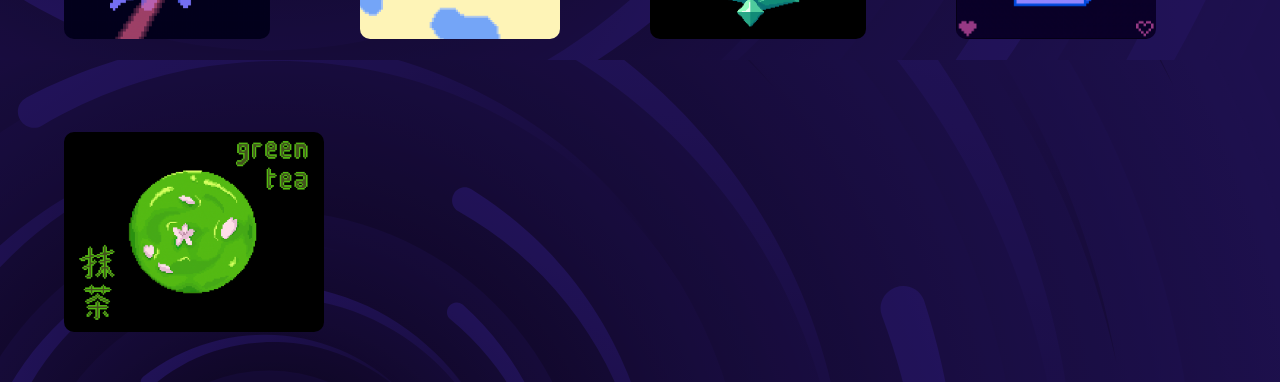
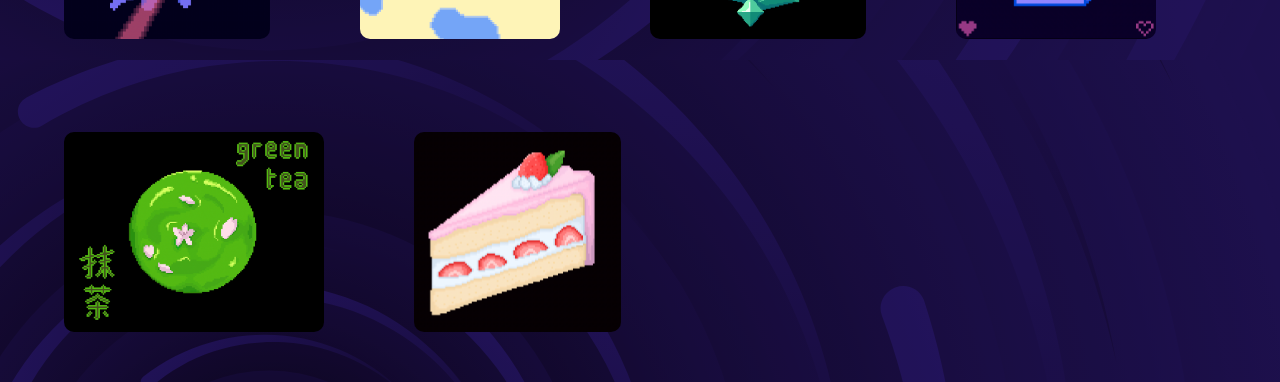
Before and after one commit to solenedel/portfolio, a React (Create React App) app: page / in a window 1280 px wide. Shown: the part 2820-3202 px from the top of the page. Built offline with nearby package versions, Linux system fonts and the light colour scheme; a web font is replaced by a local one.

Commit message:
add sample pic

```diff
--- a/src/components/Tools.js
+++ b/src/components/Tools.js
@@ -7,6 +7,7 @@ import sample2 from "../images/art/sample2.png"
 import sample3 from "../images/art/sample3.png"
 import sample4 from "../images/art/sample4.png"
 import sample5 from "../images/art/sample5.png"
+import sample6 from "../images/art/sample6.png"
 
 
 const Tools = ({className}) => {
@@ -19,7 +20,8 @@ const Tools = ({className}) => {
         <img className="art-sample" src={sample2} alt="art sample 2" height="200" />
         <img className="art-sample" src={sample3} alt="art sample 3" height="200" />
         <img className="art-sample" src={sample4} alt="art sample 4" height="200" />
-         <img className="art-sample" src={sample5} alt="art sample 5" height="200" />
+        <img className="art-sample" src={sample5} alt="art sample 5" height="200" />
+              <img className="art-sample" src={sample6} alt="art sample 6" height="200" />
       </div>
 
         <img className="projectsTitle" src="https://see.fontimg.com/api/renderfont4/wy99/eyJyIjoiZnMiLCJoIjoxMDAsInciOjIwMDAsImZzIjo1MCwiZmdjIjoiI0ZGRkZGRiIsImJnYyI6IiNGRkZERkQiLCJ0IjoxfQ/bXkgdG9vbHM/ferrum.png" alt="Final Fantasy fonts" />
```
Also changed, not shown: src/images/art/sample6.png (added).
